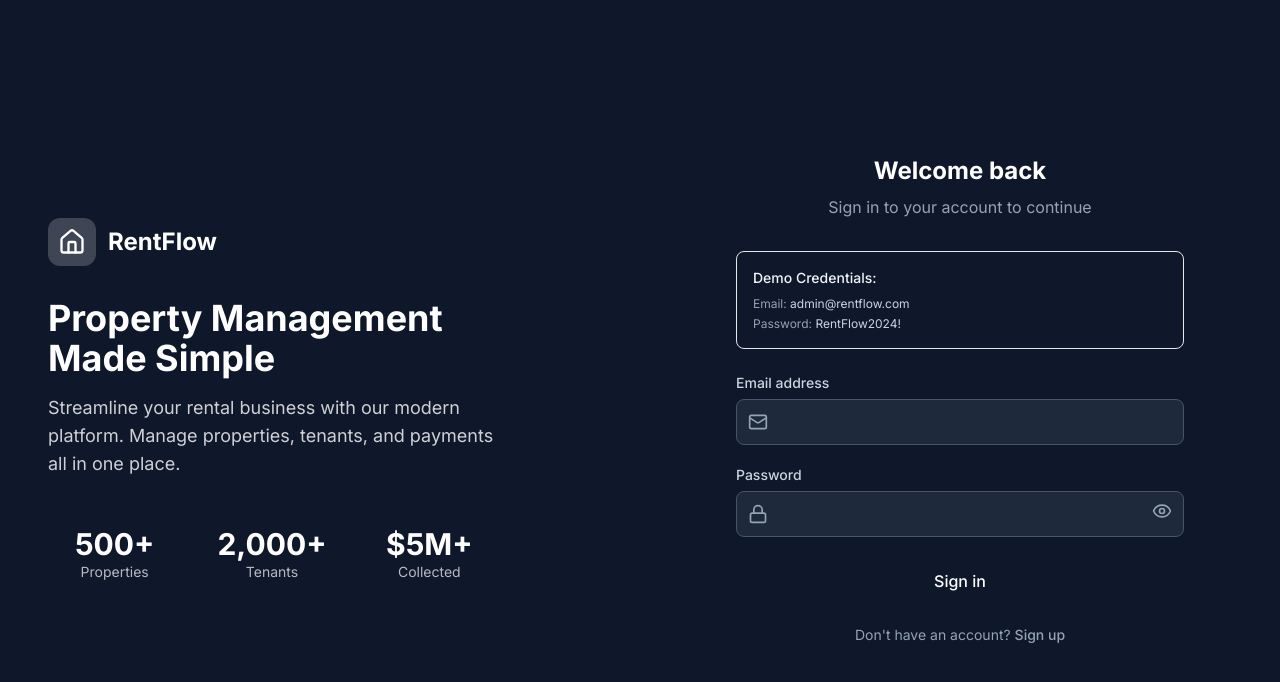
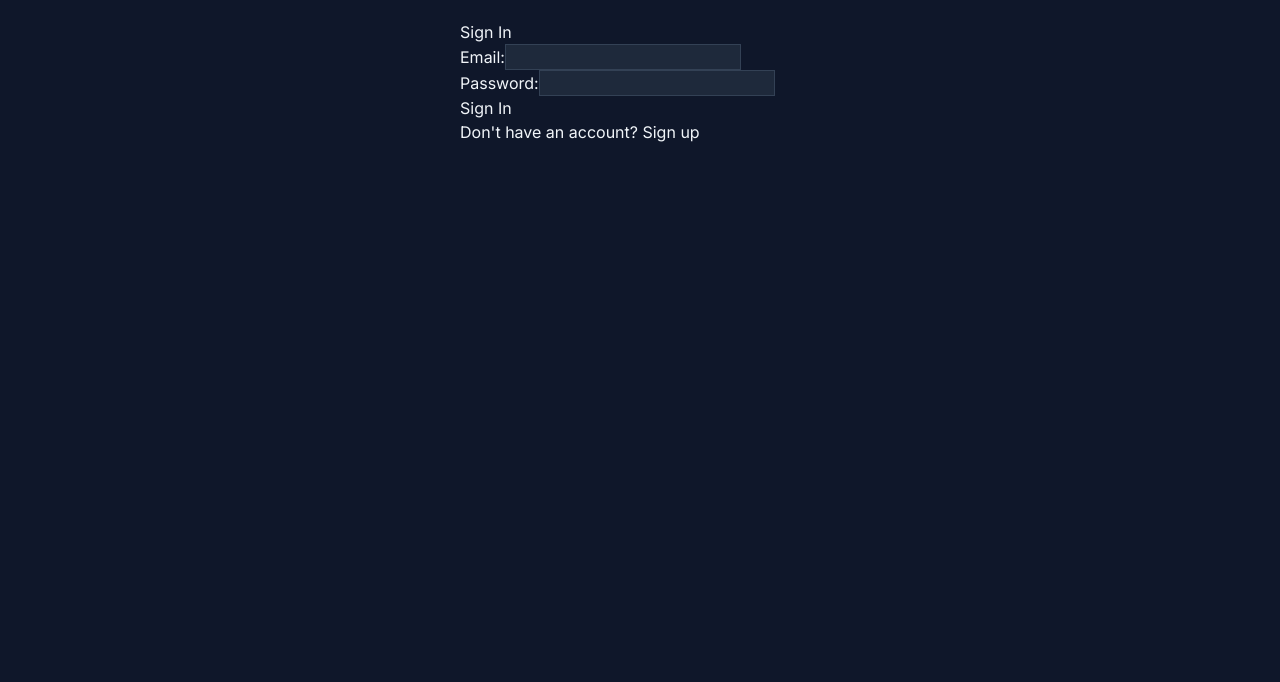
Before and after one commit to petermulwa33/GROUP-PROJECT-RENT-INTERGRATION-SYSTEM, a React (Vite) app in the folder Rent-Integration-System/: page /login in a window 1280 px wide. Shown: the top 682 px of the page. Built offline with nearby package versions, Linux system fonts and the light colour scheme.

Commit message:
final commit

```diff
--- a/Rent-Integration-System/src/pages/auth/LoginPage.jsx
+++ b/Rent-Integration-System/src/pages/auth/LoginPage.jsx
@@ -1,128 +1,81 @@
-import React, { useState } from 'react'
-import { Link, useNavigate } from 'react-router-dom'
-import { MailIcon, LockIcon, EyeIcon, EyeOffIcon } from 'lucide-react'
-import { AuthLayout } from '../../components/layout/AuthLayout'
-import { Input } from '../../components/ui/Input'
-import { Button } from '../../components/ui/Button'
+import React, { useState } from 'react';
+import { Link, useNavigate } from 'react-router-dom';
 
 // Valid credentials
 const VALID_CREDENTIALS = {
   email: 'admin@rentflow.com',
   password: 'RentFlow2024!',
-}
+};
 
 export function LoginPage() {
-  const navigate = useNavigate()
-
-  const [showPassword, setShowPassword] = useState(false)
-  const [formData, setFormData] = useState({
-    email: '',
-    password: '',
-  })
-  const [errors, setErrors] = useState({})
+  const navigate = useNavigate();
+  const [formData, setFormData] = useState({ email: '', password: '' });
+  const [errors, setErrors] = useState({});
+  const [isLoading, setIsLoading] = useState(false);
 
   const handleSubmit = (e) => {
-    e.preventDefault()
+    e.preventDefault();
 
-    const newErrors = {}
+    const newErrors = {};
+    if (!formData.email) newErrors.email = 'Email is required';
+    if (!formData.password) newErrors.password = 'Password is required';
 
-    if (!formData.email) {
-      newErrors.email = 'Email is required'
+    if (Object.keys(newErrors).length > 0) {
+      setErrors(newErrors);
+      return;
     }
 
-    if (!formData.password) {
-      newErrors.password = 'Password is required'
-    }
+    setIsLoading(true);
 
-    if (Object.keys(newErrors).length > 0) {
-      setErrors(newErrors)
-      return
-    }
-
-    if (
-      formData.email === VALID_CREDENTIALS.email &&
-      formData.password === VALID_CREDENTIALS.password
-    ) {
-      localStorage.setItem('isAuthenticated', 'true')
-      localStorage.setItem('userEmail', formData.email)
-      navigate('/')
-    } else {
-      setErrors({
-        email: 'Invalid credentials',
-        password: 'Invalid credentials',
-      })
-    }
-  }
+    setTimeout(() => {
+      if (
+        formData.email === VALID_CREDENTIALS.email &&
+        formData.password === VALID_CREDENTIALS.password
+      ) {
+        localStorage.setItem('isAuthenticated', 'true');
+        localStorage.setItem('userEmail', formData.email);
+        navigate('/'); // Redirect to dashboard
+      } else {
+        setErrors({ email: 'Invalid credentials', password: 'Invalid credentials' });
+      }
+      setIsLoading(false);
+    }, 1000);
+  };
 
   return (
-    <AuthLayout
-      title="Welcome back"
-      subtitle="Sign in to your account to continue"
-    >
-      <form onSubmit={handleSubmit} className="space-y-5">
-        {/* Demo Credentials Info */}
-        <div className="bg-primary-500/10 border border-primary-500/30 rounded-lg p-4 mb-6">
-          <p className="text-sm font-medium text-primary-400 mb-2">
-            Demo Credentials:
-          </p>
-          <div className="space-y-1 text-xs text-slate-300">
-            <p>
-              <span className="text-slate-400">Email:</span> admin@rentflow.com
-            </p>
-            <p>
-              <span className="text-slate-400">Password:</span> RentFlow2024!
-            </p>
-          </div>
+    <div style={{ maxWidth: 400, margin: '0 auto', padding: 20 }}>
+      <h2>Sign In</h2>
+      <form onSubmit={handleSubmit}>
+        {/* Email */}
+        <div>
+          <label>Email:</label>
+          <input
+            type="email"
+            value={formData.email}
+            onChange={(e) => setFormData({ ...formData, email: e.target.value })}
+          />
+          {errors.email && <p style={{ color: 'red' }}>{errors.email}</p>}
         </div>
 
-        <Input
-          label="Email address"
-          type="email"
-          value={formData.email}
-          onChange={(e) =>
-            setFormData({ ...formData, email: e.target.value })
-          }
-          error={errors.email}
-          leftIcon={<MailIcon className="w-5 h-5" />}
-        />
+        {/* Password */}
+        <div>
+          <label>Password:</label>
+          <input
+            type="password"
+            value={formData.password}
+            onChange={(e) => setFormData({ ...formData, password: e.target.value })}
+          />
+          {errors.password && <p style={{ color: 'red' }}>{errors.password}</p>}
+        </div>
 
-        <Input
-          label="Password"
-          type={showPassword ? 'text' : 'password'}
-          value={formData.password}
-          onChange={(e) =>
-            setFormData({ ...formData, password: e.target.value })
-          }
-          error={errors.password}
-          leftIcon={<LockIcon className="w-5 h-5" />}
-          rightIcon={
-            <button
-              type="button"
-              onClick={() => setShowPassword(!showPassword)}
-            >
-              {showPassword ? (
-                <EyeOffIcon className="w-5 h-5" />
-              ) : (
-                <EyeIcon className="w-5 h-5" />
-              )}
-            </button>
-          }
-        />
+        <button type="submit" disabled={isLoading}>
+          {isLoading ? 'Signing in...' : 'Sign In'}
+        </button>
+      </form>
 
-        <Button type="submit" className="w-full" size="lg">
-          Sign in
-        </Button>
-
-        <p className="text-center text-sm text-slate-400">
-          Don't have an account?{' '}
-          <Link
-            to="/register"
-            className="text-primary-400 hover:text-primary-300 font-medium"
-          >
-            Sign up
-          </Link>
-        </p>
-      </form>
-    </AuthLayout>
-  )
+      <p>
+        Don't have an account? <Link to="/register">Sign up</Link>
+      </p>
+    </div>
+  );
 }
```
